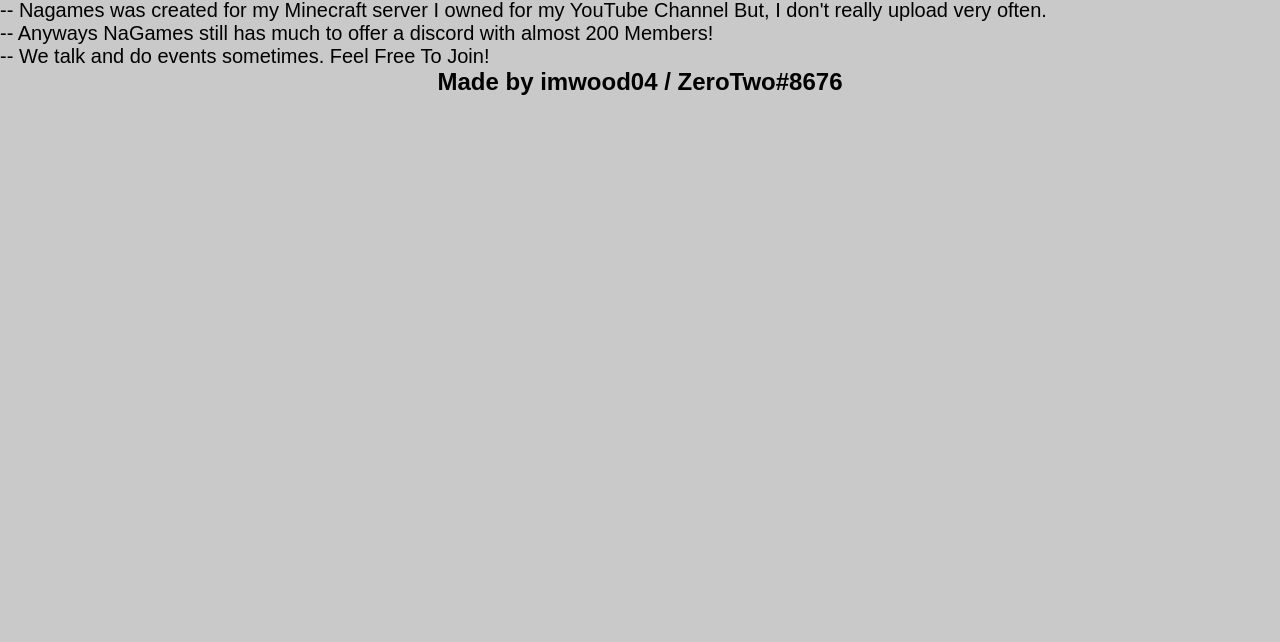
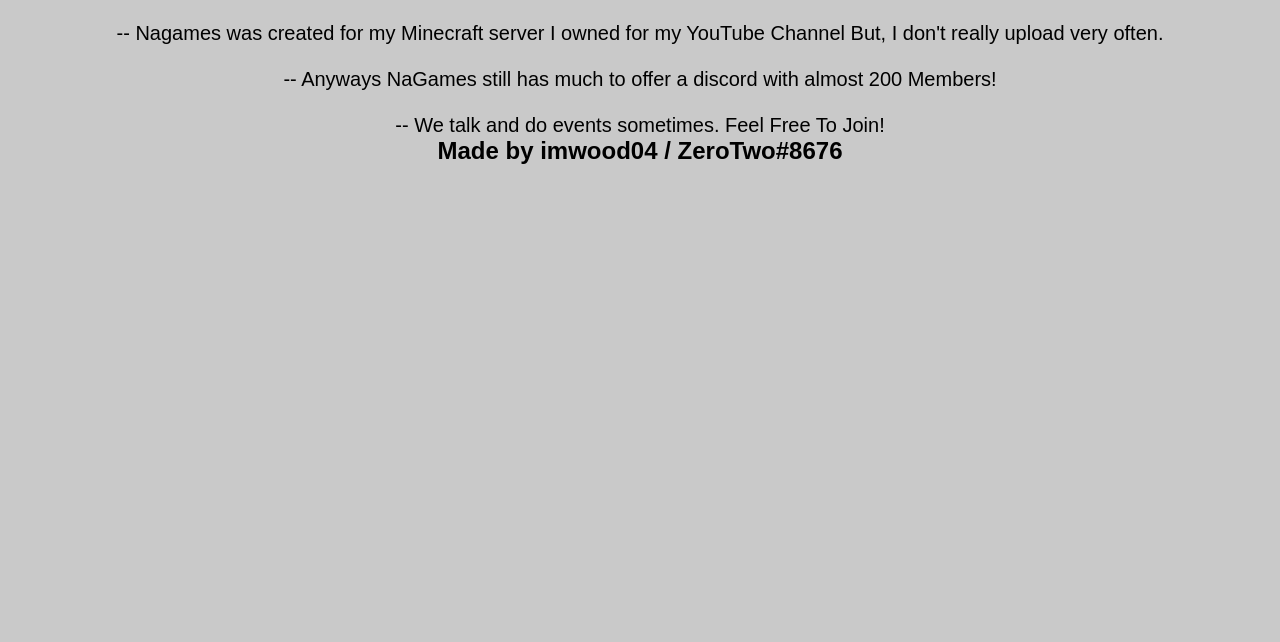
Before and after one commit to imwood04/NaGames-Website, a website: page pages/aboutUs/aboutUs.html in a window 1280 px wide. Shown: the part 158-800 px from the top of the page. Drawn offline with Linux system fonts and the light colour scheme.

Commit message:
About-us Tab Look Better

```diff
--- a/pages/aboutUs/aboutUs.html
+++ b/pages/aboutUs/aboutUs.html
@@ -36,9 +36,13 @@
   </div>
 
 <p><center><b style="font: bold; font-size: 30px;">About NaGames</b></center></p>
-<p style="font-size: 20px;"> -- So We have been around for a while in discord I imwood04 created this site to help spread the community.<br>
- -- Nagames was created for my Minecraft server I owned for my YouTube Channel But, I don't really upload very often.<br> -- Anyways NaGames still has much to offer a discord with almost 200 Members!<br>
-  -- We talk and do events sometimes. Feel Free To Join!</p>
+<p><center style="font-size: 20px">  -- So We have been around for a while in discord I imwood04 created this site to help spread the community.<br><br>
+
+  -- Nagames was created for my Minecraft server I owned for my YouTube Channel But, I don't really upload very often.<br><br>
+  -- Anyways NaGames still has much to offer a discord with almost 200 Members!<br><br>
+
+    -- We talk and do events sometimes. Feel Free To Join!</p></center>
+
 
 	<div class="footer">
   <h2>Made by imwood04 / ZeroTwo#8676</h2>
```
